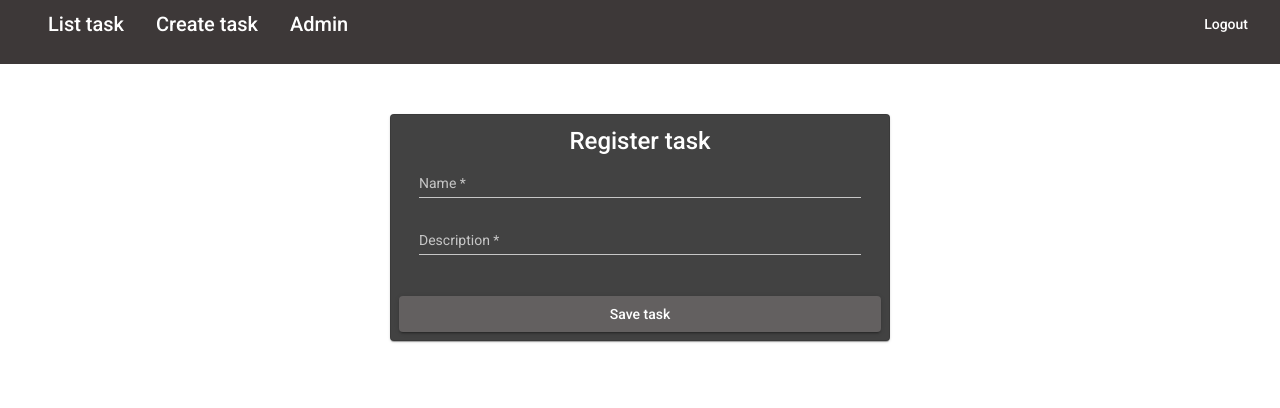
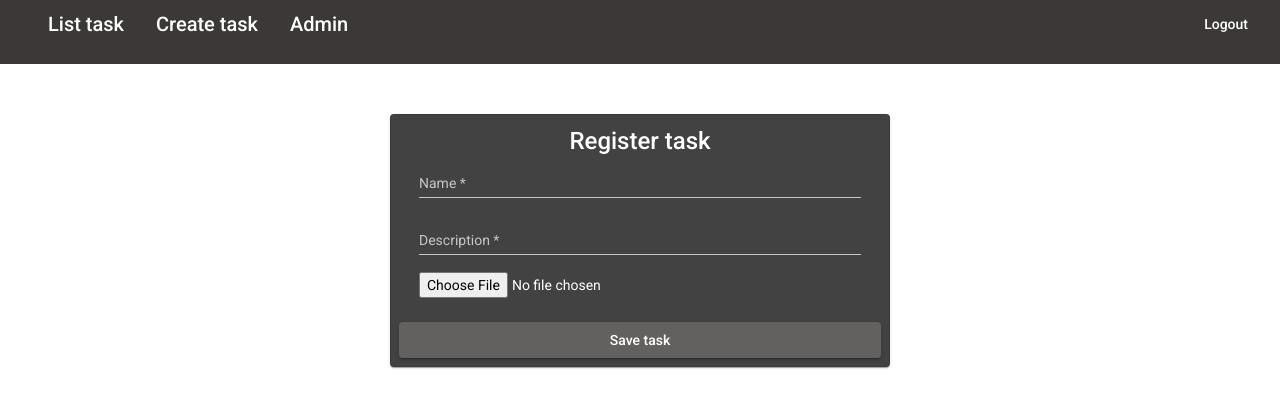
Before and after one commit to ansalox/WB8_ScrumBoard1, an Angular app in the folder frontend/: page /saveTask in a window 1280 px wide. Shown: the top 408 px of the page. Built offline with nearby package versions, Linux system fonts and the light colour scheme; sample sign-in values are in the browser's storage.

Commit message:
Update 28/06/2021

```diff
--- a/frontend/src/app/board/list-task/list-task.component.html
+++ b/frontend/src/app/board/list-task/list-task.component.html
@@ -68,6 +68,9 @@
           <mat-panel-description>
             {{ task.description }}
           </mat-panel-description>
+        <mat-panel-description>
+          <img class="image_center" src="{{ task.imageUrl }}">
+        </mat-panel-description>
           <mat-action-row>
             <button
               class="btSelectTodo"
--- a/frontend/src/app/board/save-task/save-task.component.html
+++ b/frontend/src/app/board/save-task/save-task.component.html
@@ -36,10 +36,12 @@
             required
           />
         </mat-form-field>
+        <input type="file" (change)="uploadImg($event)">
       </div>
     </mat-card-content>
     <mat-card-actions>
-      <button (click)="saveTask()" class="button colorButton" mat-raised-button>
+      <!-- (click)="saveTask()"  -->
+      <button (click)="saveTaskImg()" class="button colorButton" mat-raised-button>
         Save task
       </button>
     </mat-card-actions>
--- a/frontend/src/app/board/save-task/save-task.component.ts
+++ b/frontend/src/app/board/save-task/save-task.component.ts
@@ -10,10 +10,12 @@ import { Router } from '@angular/router';
 export class SaveTaskComponent implements OnInit {
   public taskData: any;
   public errorMessage: String;
+  public selectedFile: any;
 
   constructor(private boardService: BoardService, private router: Router) {
     this.taskData = {};
     this.errorMessage = '';
+    this.selectedFile = null;
   }
 
   ngOnInit(): void {}
@@ -40,6 +42,34 @@ export class SaveTaskComponent implements OnInit {
     }
   }
 
+  uploadImg(event: any) {
+    this.selectedFile = <File>event.target.files[0];
+  }
+
+  saveTaskImg() {
+    if (!this.taskData.name || !this.taskData.description) {
+      console.log('Failed process: Incomplete data');
+      this.errorMessage = 'Failed process: Incomplete data';
+      this.closeAlert();
+    } else {
+      const data = new FormData();
+      data.append('image', this.selectedFile, this.selectedFile.name);
+      data.append('name', this.taskData.name);
+      data.append('description', this.taskData.description);
+      this.boardService.saveTaskImg(data).subscribe(
+        (res) => {
+          console.log(res);
+          this.router.navigate(['listTask']);
+        },
+        (err) => {
+          console.log(err.error);
+          this.errorMessage = err.error;
+          this.closeAlert();
+        }
+      );
+    }
+  }
+
   closeAlert() {
     setTimeout(() => {
       this.errorMessage = '';
--- a/frontend/src/app/services/board.service.ts
+++ b/frontend/src/app/services/board.service.ts
@@ -16,6 +16,11 @@ export class BoardService {
     return this.http.post<any>(this.env + 'board/saveTask', board);
   }
 
+  saveTaskImg(board: any) {
+    return this.http.post<any>(this.env + 'board/saveTaskImg', board);
+  }
+
+
   listTask() {
     return this.http.get<any>(this.env + 'board/listTask');
   }
```
Also changed, not shown: 3 other files (tests, documents, lock files or other folders).
